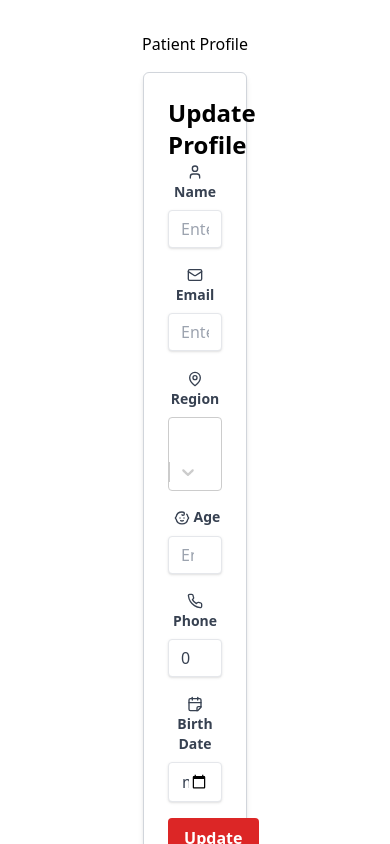
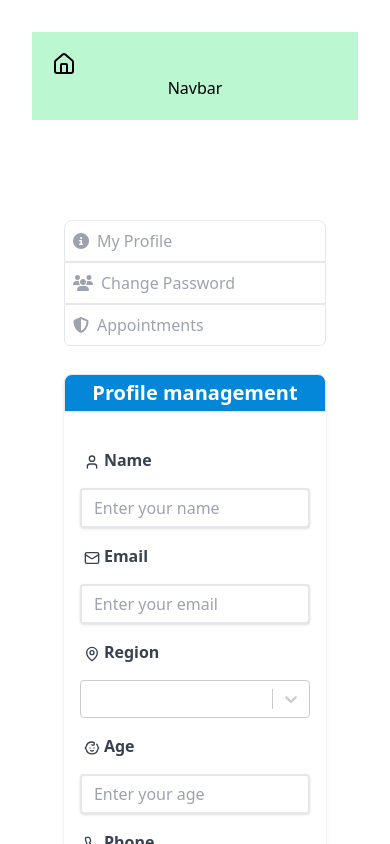
Before and after one commit to Ahmed10257/Medical-Care-System, a React (Vite) app in the folder Front-End/: page /pationt-profile in a window 390 px wide. Shown: the top 844 px of the page. Built offline with nearby package versions, Linux system fonts and the light colour scheme; no server answers.

Commit message:
feat:add responsive to patient-profile page and add right menu component

```diff
--- a/Front-End/package.json
+++ b/Front-End/package.json
@@ -10,6 +10,7 @@
     "preview": "vite preview"
   },
   "dependencies": {
+    "@fortawesome/fontawesome-free": "^6.5.2",
     "@hookform/resolvers": "^3.6.0",
     "autoprefixer": "^10.4.19",
     "axios": "^1.7.2",
--- a/Front-End/src/App.tsx
+++ b/Front-End/src/App.tsx
@@ -1,13 +1,13 @@
 import { RouterProvider } from "react-router-dom";
 import "./App.css";
 import router from "./router";
-import PatientProfile from "./pages/PatientProfile";
+// import PatientProfile from "./pages/PatientProfile";
 
 function App() {
   return (
     <>
-      {/* <RouterProvider router={router} /> */}
-      <PatientProfile />
+      <RouterProvider router={router} />
+      {/* <PatientProfile /> */}
     </>
   );
 }
--- /dev/null
+++ b/Front-End/src/components/patient-profile/RightMenu.tsx
@@ -0,0 +1,50 @@
+import { useState } from "react";
+import "@fortawesome/fontawesome-free/css/all.min.css";
+
+const RightMenu = () => {
+  const [selectedOption, setSelectedOption] = useState("");
+
+  return (
+    <div className="w-full bg-gray-100 rounded-t-lg rounded-b-lg ">
+      <div className="bg-white rounded-t-lg lg:w-72 md:w-60">
+        <button
+          onClick={() => {
+            window.location.href = "/pationt-profile";
+            setSelectedOption("myprofile");
+          }}
+          className={`w-full border flex items-center p-2 rounded-t-lg ${
+            selectedOption === "myprofile"
+              ? "bg-blue-500 text-white"
+              : "text-gray-400 hover:bg-gray-100"
+          }`}
+        >
+          <i className=" fas fa-info-circle mr-2"></i>
+          My Profile
+        </button>
+        <button
+          onClick={() => setSelectedOption("changePassword")}
+          className={`w-full border flex items-center p-2 ${
+            selectedOption === "changePassword"
+              ? "bg-blue-600 text-white"
+              : "text-gray-400 hover:bg-gray-100"
+          }`}
+        >
+          <i className="fas fa-users mr-2"></i>
+          Change Password
+        </button>
+        <button
+          onClick={() => setSelectedOption("medicalInsurance")}
+          className={`w-full border flex items-center p-2 rounded-b-md ${
+            selectedOption === "medicalInsurance"
+              ? "bg-blue-600 text-white"
+              : "text-gray-400 hover:bg-gray-100"
+          }`}
+        >
+          <i className="fas fa-shield-alt mr-2"></i> Appointments
+        </button>
+      </div>
+    </div>
+  );
+};
+
+export default RightMenu;
--- a/Front-End/src/components/patient-profile/UpdateForm.tsx
+++ b/Front-End/src/components/patient-profile/UpdateForm.tsx
@@ -108,23 +108,31 @@ const UpdateForm = () => {
 
   if (isLoading) console.log(isLoading);
   if (error) console.log(error);
+
   return (
-    <div className="container mx-auto p-4 w-5/12">
-      <div className=" mx-auto bg-white shadow-md rounded-md border border-gray-300 p-6">
-        <div>
-          <h1 className="text-2xl font-bold text-center">Update Profile</h1>
-        </div>
-        <form onSubmit={handleSubmit}>
+    <div className="container">
+      <div className="bg-white shadow-md rounded-lg text-left pt-0">
+        <h1
+          className="text-xl font-bold text-center w-full rounded-t-lg border p-1"
+          style={{
+            background: "#0487D9",
+            color: "white",
+          }}
+        >
+          Profile management
+        </h1>
+        <form onSubmit={handleSubmit} className="mt-5 p-4">
           <div className="mb-4">
+            <div className="flex flex-col md:flex-row ">
               <label
-              className="block text-gray-700 text-sm font-bold mb-2"
+                className="w-full md:w-24 text-gray-700 text-md font-bold mb-2 md:mb-0"
                 htmlFor="name"
               >
-              <User className="inline justify-center align-middle mx-1 w-4 h-5 m-auto" />
+                <User className="inline mx-1 w-4 h-5" />
                 Name
               </label>
               <input
-              className={`shadow appearance-none border rounded w-full py-2 px-3 text-gray-700 leading-tight focus:outline-none focus:shadow-outline ${
+                className={`shadow appearance-none  rounded w-full md:w-8/12 focus:border-blue-400 border-solid border-2 md:ml-4 md:mt-0 mt-2 py-2 px-3 text-gray-700 leading-tight focus:outline-none focus:shadow-outline ${
                   errors.name ? "border-red-500" : ""
                 }`}
                 id="name"
@@ -134,20 +142,25 @@ const UpdateForm = () => {
                 onChange={handleChange}
                 placeholder="Enter your name"
               />
+            </div>
             {errors.name && (
-              <p className="text-red-500 text-xs italic">{errors.name}</p>
+              <p className="text-red-500 text-xs lg:ml-32 font-bold italic mt-1">
+                {errors.name}
+              </p>
             )}
           </div>
+
           <div className="mb-4">
+            <div className="flex flex-col md:flex-row items-center">
               <label
-              className="block text-gray-700 text-sm font-bold mb-2"
+                className="w-full md:w-24 text-gray-700 text-md font-bold mb-2 md:mb-0"
                 htmlFor="email"
               >
-              <Mail className="inline justify-center align-middle mx-1 w-4 h-5 m-auto" />
+                <Mail className="inline mx-1 w-4 h-5" />
                 Email
               </label>
               <input
-              className={`shadow appearance-none border rounded w-full py-2 px-3 text-gray-700 leading-tight focus:outline-none focus:shadow-outline ${
+                className={`shadow appearance-none focus:border-blue-400 border-solid border-2 rounded w-full md:w-8/12 md:ml-4 md:mt-0 mt-2 py-2 px-3 text-gray-700 leading-tight focus:outline-none focus:shadow-outline ${
                   errors.email ? "border-red-500" : ""
                 }`}
                 id="email"
@@ -157,19 +170,22 @@ const UpdateForm = () => {
                 onChange={handleChange}
                 placeholder="Enter your email"
               />
+            </div>
             {errors.email && (
-              <p className="text-red-500 text-xs italic">{errors.email}</p>
+              <p className="text-red-500 text-xs lg:ml-32 font-bold italic mt-1">
+                {errors.email}
+              </p>
             )}
           </div>
+
           <div className="mb-4">
-            <label
-              className="block text-gray-700 text-sm font-bold mb-2"
-              htmlFor="city"
-            >
-              <MapPin className="inline justify-center align-middle mx-1 w-4 h-5 m-auto" />
+            <div className="flex flex-col md:flex-row items-center">
+              <label className="w-full md:w-24 text-gray-700 text-md font-bold mb-2 md:mb-0">
+                <MapPin className="inline mx-1 w-4 h-5" />
                 Region
               </label>
               <Select
+                className="w-full md:w-8/12 md:ml-4 md:mt-0 mt-2"
                 options={egyptianCities.map((city) => ({
                   value: city,
                   label: city,
@@ -192,20 +208,25 @@ const UpdateForm = () => {
                   }
                 }}
               />
+            </div>
             {errors.city && (
-              <p className="text-red-500 text-xs italic">{errors.city}</p>
+              <p className="text-red-500 lg:ml-32 font-bold text-xs italic mt-1">
+                {errors.city}
+              </p>
             )}
           </div>
+
           <div className="mb-4">
+            <div className="flex flex-col md:flex-row items-center">
               <label
-              className="block text-gray-700 text-sm font-bold mb-2"
+                className="w-full md:w-24 text-gray-700 text-md font-bold mb-2 md:mb-0"
                 htmlFor="age"
               >
-              <Baby className="inline justify-center align-middle mx-1 w-4 h-5 m-auto" />
+                <Baby className="inline mx-1 w-4 h-5" />
                 Age
               </label>
               <input
-              className={`shadow appearance-none border rounded w-full py-2 px-3 text-gray-700 leading-tight focus:outline-none focus:shadow-outline ${
+                className={`shadow appearance-none focus:border-blue-400 border-solid border-2 rounded w-full md:w-8/12 md:ml-4 md:mt-0 mt-2 py-2 px-3 text-gray-700 leading-tight focus:outline-none focus:shadow-outline ${
                   errors.age ? "border-red-500" : ""
                 }`}
                 id="age"
@@ -215,45 +236,53 @@ const UpdateForm = () => {
                 onChange={handleChange}
                 placeholder="Enter your age"
               />
+            </div>
             {errors.age && (
-              <p className="text-red-500 text-xs italic">{errors.age}</p>
+              <p className="text-red-500 lg:ml-32 font-bold text-xs italic mt-1">
+                {errors.age}
+              </p>
             )}
           </div>
+
           <div className="mb-4">
-            <div>
+            <div className="flex flex-col md:flex-row items-center">
               <label
-                className="block text-gray-700 text-sm font-bold mb-2"
+                className="w-full md:w-24 text-gray-700 text-md font-bold mb-2 md:mb-0"
                 htmlFor="phone"
               >
-                <Phone className="inline justify-center align-middle mx-1 w-4 h-5 m-auto" />
+                <Phone className="inline mx-1 w-4 h-5" />
                 Phone
               </label>
-            </div>
               <input
-              className={`shadow appearance-none border rounded w-full py-2 px-3 text-gray-700 leading-tight focus:outline-none focus:shadow-outline ${
+                className={`shadow appearance-none focus:border-blue-400 border-solid border-2 rounded w-full md:w-8/12 md:ml-4 md:mt-0 mt-2 py-2 px-3 text-gray-700 leading-tight focus:outline-none focus:shadow-outline ${
                   errors.phone ? "border-red-500" : ""
                 }`}
                 id="phone"
-              type="number"
+                type="text"
                 name="phone"
                 value={formData.phone}
                 onChange={handleChange}
                 placeholder="Enter your phone number"
               />
+            </div>
             {errors.phone && (
-              <p className="text-red-500 text-xs italic">{errors.phone}</p>
+              <p className="text-red-500 lg:ml-32 font-bold text-xs italic mt-1">
+                {errors.phone}
+              </p>
             )}
           </div>
+
           <div className="mb-4">
+            <div className="flex flex-col md:flex-row items-center">
               <label
-              className="block text-gray-700 text-sm font-bold mb-2"
+                className="w-full md:w-24 text-gray-700 text-md font-bold mb-2 md:mb-0"
                 htmlFor="birthDate"
               >
-              <CalendarFold className="inline justify-center align-middle mx-1 w-4 h-5 m-auto" />
-              Birth Date
+                <CalendarFold className="inline mx-1 w-4 h-5" />
+                Birth
               </label>
               <input
-              className={`shadow appearance-none border rounded w-full py-2 px-3 text-gray-700 leading-tight focus:outline-none focus:shadow-outline ${
+                className={`shadow appearance-none focus:border-blue-400 border-solid border-2 rounded w-full md:w-8/12 md:ml-4 md:mt-0 mt-2 py-2 px-3 text-gray-700 leading-tight focus:outline-none focus:shadow-outline ${
                   errors.birthDate ? "border-red-500" : ""
                 }`}
                 id="birthDate"
@@ -267,30 +296,31 @@ const UpdateForm = () => {
                 onChange={handleChange}
                 placeholder="Enter your birthDate"
               />
+            </div>
             {errors.birthDate && (
-              <p className="text-red-500 text-xs italic">{errors.birthDate}</p>
+              <p className="text-red-500 lg:ml-32 font-bold text-xs italic mt-1 text-center">
+                {errors.birthDate}
+              </p>
             )}
           </div>
-          <div className="space-x-5">
-            <div className="inline items-center justify-between">
+
+          <div className="flex justify-center flex-col md:flex-row  gap-4 md:gap-8 mt-4">
             <button
-                className="bg-red-600 hover:bg-red-700 text-white font-bold py-2 px-4 rounded focus:outline-none focus:shadow-outline"
+              className="text-white w-full md:w-28 font-bold py-2 px-4 rounded focus:outline-none focus:shadow-outline mb-4"
+              style={{ backgroundColor: "#F21313" }}
               type="submit"
             >
               Update
             </button>
-            </div>
-            <div className=" inline items-center justify-between">
             <button
               onClick={() => {
                 window.location.href = "/";
               }}
-                className="bg-gray-500 hover:bg-gray-700 text-white font-bold py-2 px-4 rounded focus:outline-none focus:shadow-outline"
+              className="bg-gray-500 w-full md:w-28 hover:bg-gray-700 text-white font-bold py-2 px-4 rounded focus:outline-none focus:shadow-outline mb-4"
               type="button"
             >
               Cancel
             </button>
-            </div>
           </div>
         </form>
       </div>
--- a/Front-End/src/interfaces/patient-profile.ts
+++ b/Front-End/src/interfaces/patient-profile.ts
@@ -7,7 +7,7 @@ export interface Address {
 export interface FormData {
   name: string;
   email: string;
-  age: number;
+  age: string;
   phone: number;
   addresses: Address[];
   birthDate: string;
--- a/Front-End/src/pages/PatientProfile.tsx
+++ b/Front-End/src/pages/PatientProfile.tsx
@@ -1,13 +1,19 @@
+import RightMenu from "../components/patient-profile/RightMenu";
 import UpdateForm from "../components/patient-profile/UpdateForm";
 
-interface IProps {}
-const PatientProfile = (props: IProps) => {
-  console.log(props);
+const PatientProfile = () => {
   return (
-    <>
-      <h1>Patient Profile</h1>
-      <UpdateForm />
-    </>
+    <div className="w-11/12 m-auto mt-20 container lg:flex lg:flex-row lg:mt-20 lg:gap-3 lg:justify-end lg:-mx-28 md:flex md:flex-row md:mt-20 md:gap-3">
+      <div className="md:hidden lg:hidden w-full mt-8 mb-7">
+        <RightMenu />
+      </div>
+      <div className="lg:w-6/12 md:w-9/12 md:ml-20">
+        <UpdateForm />
+      </div>
+      <div className="hidden lg:block md:block lg:w-2/12 lg:h-5 md:w-3/12 md:h-full">
+        <RightMenu />
+      </div>
+    </div>
   );
 };
 
```
Also changed, not shown: Front-End/src/utils/patient-profile-func.ts (+7 -5 lines), 1 other file (tests, documents, lock files or other folders). Lines whose indentation alone changed are shown as unchanged.
